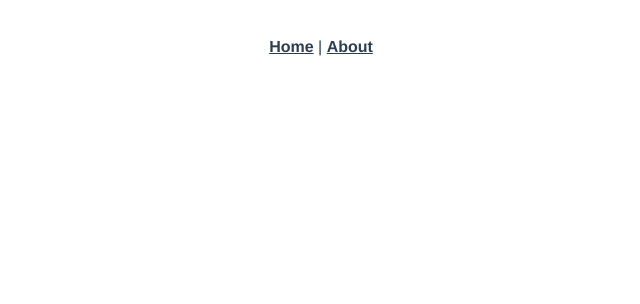
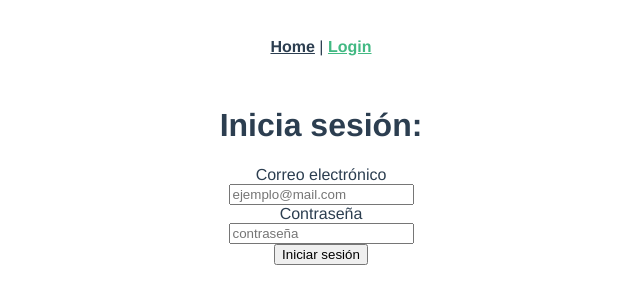
Before and after one commit to sebsegoso/authenticationFirebase, a Vue app: page /login in a window 1280 px wide. Shown: the top 304 px of the page, without its empty margins (319-959 px from the left). Built offline with nearby package versions, Linux system fonts and the light colour scheme.

Commit message:
create views / login with firebase

```diff
--- a/src/App.vue
+++ b/src/App.vue
@@ -2,7 +2,7 @@
   <div id="app">
     <div id="nav">
       <router-link to="/">Home</router-link> |
-      <router-link to="/about">About</router-link>
+      <router-link to="/login">Login</router-link>
     </div>
     <router-view/>
   </div>
@@ -29,4 +29,9 @@
     }
   }
 }
+
+button:hover{
+    cursor: pointer;
+
+    }
 </style>
--- a/src/components/HelloWorld.vue
+++ /dev/null
@@ -1,59 +0,0 @@
-<template>
-  <div class="hello">
-    <h1>{{ msg }}</h1>
-    <p>
-      For a guide and recipes on how to configure / customize this project,<br>
-      check out the
-      <a href="https://cli.vuejs.org" target="_blank" rel="noopener">vue-cli documentation</a>.
-    </p>
-    <h3>Installed CLI Plugins</h3>
-    <ul>
-      <li><a href="https://github.com/vuejs/vue-cli/tree/dev/packages/%40vue/cli-plugin-babel" target="_blank" rel="noopener">babel</a></li>
-      <li><a href="https://github.com/vuejs/vue-cli/tree/dev/packages/%40vue/cli-plugin-router" target="_blank" rel="noopener">router</a></li>
-      <li><a href="https://github.com/vuejs/vue-cli/tree/dev/packages/%40vue/cli-plugin-vuex" target="_blank" rel="noopener">vuex</a></li>
-    </ul>
-    <h3>Essential Links</h3>
-    <ul>
-      <li><a href="https://vuejs.org" target="_blank" rel="noopener">Core Docs</a></li>
-      <li><a href="https://forum.vuejs.org" target="_blank" rel="noopener">Forum</a></li>
-      <li><a href="https://chat.vuejs.org" target="_blank" rel="noopener">Community Chat</a></li>
-      <li><a href="https://twitter.com/vuejs" target="_blank" rel="noopener">Twitter</a></li>
-      <li><a href="https://news.vuejs.org" target="_blank" rel="noopener">News</a></li>
-    </ul>
-    <h3>Ecosystem</h3>
-    <ul>
-      <li><a href="https://router.vuejs.org" target="_blank" rel="noopener">vue-router</a></li>
-      <li><a href="https://vuex.vuejs.org" target="_blank" rel="noopener">vuex</a></li>
-      <li><a href="https://github.com/vuejs/vue-devtools#vue-devtools" target="_blank" rel="noopener">vue-devtools</a></li>
-      <li><a href="https://vue-loader.vuejs.org" target="_blank" rel="noopener">vue-loader</a></li>
-      <li><a href="https://github.com/vuejs/awesome-vue" target="_blank" rel="noopener">awesome-vue</a></li>
-    </ul>
-  </div>
-</template>
-
-<script>
-export default {
-  name: 'HelloWorld',
-  props: {
-    msg: String
-  }
-}
-</script>
-
-<!-- Add "scoped" attribute to limit CSS to this component only -->
-<style scoped lang="scss">
-h3 {
-  margin: 40px 0 0;
-}
-ul {
-  list-style-type: none;
-  padding: 0;
-}
-li {
-  display: inline-block;
-  margin: 0 10px;
-}
-a {
-  color: #42b983;
-}
-</style>
--- a/src/router/index.js
+++ b/src/router/index.js
@@ -11,12 +11,20 @@ const routes = [
     component: Home
   },
   {
-    path: '/about',
-    name: 'About',
+    path: '/login',
+    name: 'Login',
     // route level code-splitting
     // this generates a separate chunk (about.[hash].js) for this route
     // which is lazy-loaded when the route is visited.
-    component: () => import(/* webpackChunkName: "about" */ '../views/About.vue')
+    component: () => import(/* webpackChunkName: "about" */ '../views/Login.vue')
+  },
+  {
+    path: '/*',
+    name: 'NotFound',
+    // route level code-splitting
+    // this generates a separate chunk (about.[hash].js) for this route
+    // which is lazy-loaded when the route is visited.
+    component: () => import(/* webpackChunkName: "about" */ '../views/NotFound.vue')
   }
 ]
 
--- a/src/views/About.vue
+++ /dev/null
@@ -1,5 +0,0 @@
-<template>
-  <div class="about">
-    <h1>This is an about page</h1>
-  </div>
-</template>
--- a/src/views/Home.vue
+++ b/src/views/Home.vue
@@ -1,18 +1,24 @@
 <template>
   <div class="home">
-    <img alt="Vue logo" src="../assets/logo.png">
-    <HelloWorld msg="Welcome to Your Vue.js App"/>
+    <h1>Bienvenido al sitio</h1>
+    <router-link to="/login"><button class="btn-to-login">Iniciar sesión</button></router-link>
   </div>
 </template>
 
 <script>
 // @ is an alias to /src
-import HelloWorld from '@/components/HelloWorld.vue'
 
 export default {
   name: 'Home',
-  components: {
-    HelloWorld
-  }
 }
 </script>
+
+<style lang="scss">
+  .btn-to-login{
+    border-radius: 25px;
+    padding: 20px;
+    font-size: 30px;
+
+  }
+
+</style>
--- /dev/null
+++ b/src/views/Login.vue
@@ -0,0 +1,48 @@
+<template>
+  <div>
+    <h1>Inicia sesión:</h1>
+    <form class="form">
+      <label>Correo electrónico</label>
+      <input name="email" type="text" v-model="email" placeholder="ejemplo@mail.com" autocomplete="on"/>
+      <label>Contraseña</label>
+      <input type="password" v-model="password" placeholder="contraseña" />
+    </form>
+    <button @click="login">Iniciar sesión</button>
+  </div>
+</template>
+
+<script>
+import firebase from 'firebase'
+export default {
+  name: "Login",
+  data() {
+    return {
+      email: "",
+      password: "",
+    };
+  },
+  methods: {
+    login() {
+      firebase
+        .auth()
+        .signInWithEmailAndPassword(this.email, this.password)
+        .then(res => console.log(res))
+        .catch(function (error) {
+          // Handle Errors here.
+          var errorCode = error.code;
+          var errorMessage = error.message;
+          // ...
+        });
+    },
+  },
+};
+</script>
+
+<style lang="scss">
+.form {
+  display: flex;
+  flex-direction: column;
+  justify-content: center;
+  align-items: center;
+}
+</style>
--- /dev/null
+++ b/src/views/NotFound.vue
@@ -0,0 +1,11 @@
+<template>
+  <div><h1>La página que buscas no existe :(</h1>
+  <h2>Te recomendamos visitar: <router-link to="/" >Home</router-link></h2></div>
+</template>
+
+<script>
+export default {};
+</script>
+
+<style>
+</style>
```
